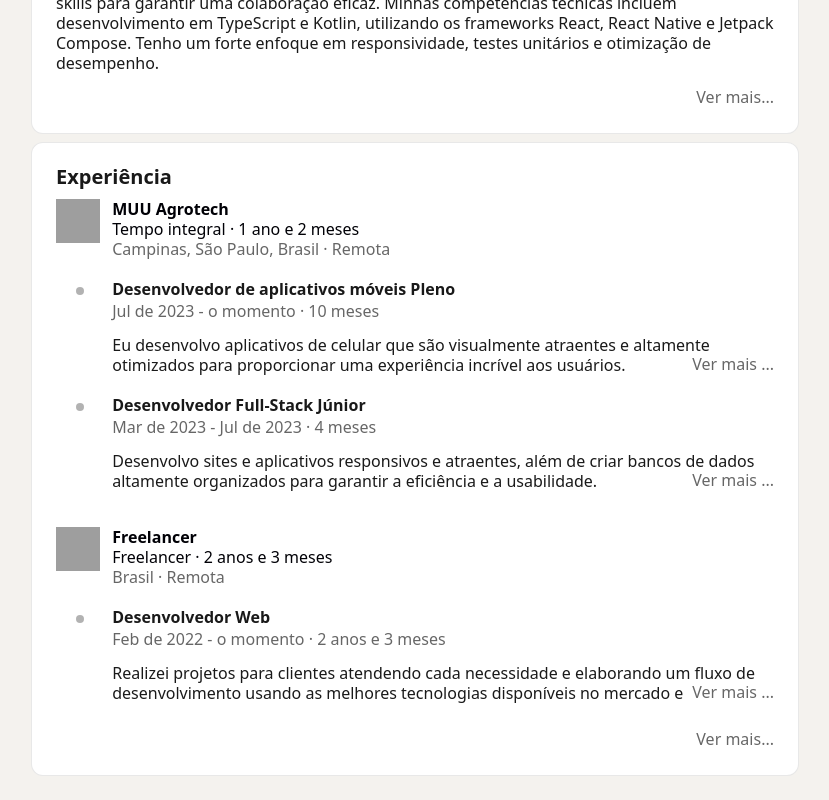
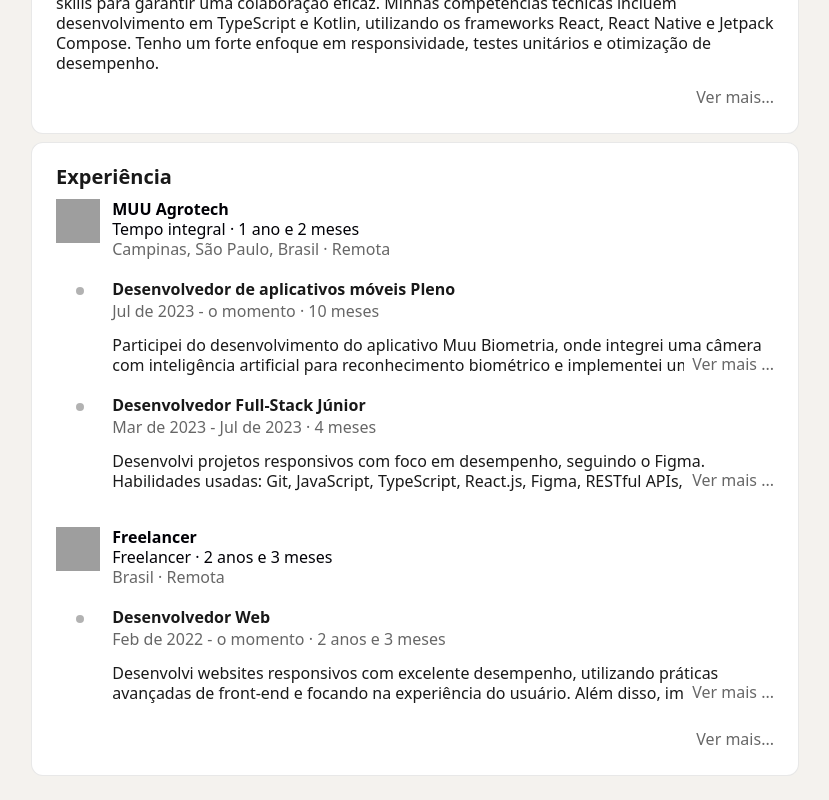
Before and after one commit to MateusHoffman/portfolio, a Next.js app: page / in a window 1280 px wide. Shown: the part 530-1330 px from the top of the page, without its empty margins (225-1054 px from the left). Built offline with nearby package versions, Linux system fonts and the light colour scheme; grey boxes are pictures that could not be loaded.

Commit message:
Updated description ExperienceData

```diff
--- a/src/data/local/ExperienceData.ts
+++ b/src/data/local/ExperienceData.ts
@@ -1,5 +1,5 @@
-import moment from 'moment';
-import { v4 as uuidv4 } from 'uuid';
+import moment from "moment";
+import { v4 as uuidv4 } from "uuid";
 
 interface Position {
   id: string;
@@ -33,9 +33,10 @@ export const experienceData: ExperienceData = {
       id: uuidv4(),
       company: "MUU Agrotech",
       jobType: "Tempo integral",
-      imgLogo: "https://media.licdn.com/dms/image/D4E0BAQGDIMF0chtozQ/company-logo_100_100/0/1691426534167?e=1724284800&v=beta&t=-TI6N0Wd9-4i2LEjWokI0QFkXmZ_v5DMbq-rStkXLaY",
+      imgLogo:
+        "https://media.licdn.com/dms/image/D4E0BAQGDIMF0chtozQ/company-logo_100_100/0/1691426534167?e=1724284800&v=beta&t=-TI6N0Wd9-4i2LEjWokI0QFkXmZ_v5DMbq-rStkXLaY",
       startDate: "13/03/2023",
-      endDate: moment().format('DD/MM/YYYY'),
+      endDate: moment().format("DD/MM/YYYY"),
       city: "Campinas",
       state: "São Paulo",
       country: "Brasil",
@@ -45,17 +46,17 @@ export const experienceData: ExperienceData = {
           id: uuidv4(),
           title: "Desenvolvedor de aplicativos móveis Pleno",
           startDate: "13/07/2023",
-          endDate: moment().format('DD/MM/YYYY'),
-          description:
-            "Eu desenvolvo aplicativos de celular que são visualmente atraentes e altamente otimizados para proporcionar uma experiência incrível aos usuários.",
+          endDate: moment().format("DD/MM/YYYY"),
+          description: `Participei do desenvolvimento do aplicativo Muu Biometria, onde integrei uma câmera com inteligência artificial para reconhecimento biométrico e implementei um mapa para cadastrar pastos em uma fazenda. Também contribuí para o aplicativo Muu Cargo, implementando um mapa com rotas otimizadas para minimizar o tempo de viagem e reduzir o impacto nos animais.
+          \nHabilidades usadas: Git, TypeScript, React Native, Realm...`,
         },
         {
           id: uuidv4(),
           title: "Desenvolvedor Full-Stack Júnior",
           startDate: "13/03/2023",
           endDate: "13/07/2023",
-          description:
-            "Desenvolvo sites e aplicativos responsivos e atraentes, além de criar bancos de dados altamente organizados para garantir a eficiência e a usabilidade.",
+          description: `Desenvolvi projetos responsivos com foco em desempenho, seguindo o Figma.
+          \nHabilidades usadas: Git, JavaScript, TypeScript, React.js, Figma, RESTful APIs, Jest, ContextAPI, Node, Express, NoSQL...`,
         },
       ],
     },
@@ -63,9 +64,10 @@ export const experienceData: ExperienceData = {
       id: uuidv4(),
       company: "Freelancer",
       jobType: "Freelancer",
-      imgLogo: "https://media.licdn.com/dms/image/D4D0BAQFSEbmwaeNAUw/company-logo_100_100/0/1683928977056/liberoprofessionista_logo?e=1724284800&v=beta&t=B1k2uW3Cx-fYB5q15_7DFYLjnpNsWj8zV31BoHN9PVE",
+      imgLogo:
+        "https://media.licdn.com/dms/image/D4D0BAQFSEbmwaeNAUw/company-logo_100_100/0/1683928977056/liberoprofessionista_logo?e=1724284800&v=beta&t=B1k2uW3Cx-fYB5q15_7DFYLjnpNsWj8zV31BoHN9PVE",
       startDate: "01/02/2022",
-      endDate: moment().format('DD/MM/YYYY'),
+      endDate: moment().format("DD/MM/YYYY"),
       city: null,
       state: null,
       country: "Brasil",
@@ -75,9 +77,9 @@ export const experienceData: ExperienceData = {
           id: uuidv4(),
           title: "Desenvolvedor Web",
           startDate: "01/02/2022",
-          endDate: moment().format('DD/MM/YYYY'),
-          description:
-            "Realizei projetos para clientes atendendo cada necessidade e elaborando um fluxo de desenvolvimento usando as melhores tecnologias disponíveis no mercado e versionando todas aplicações com o Git.",
+          endDate: moment().format("DD/MM/YYYY"),
+          description: `Desenvolvi websites responsivos com excelente desempenho, utilizando práticas avançadas de front-end e focando na experiência do usuário. Além disso, implementei APIs RESTful robustas e desenvolvi algoritmos eficientes para processamento de dados.
+          \nHabilidades usadas: Git, JavaScript, TypeScript, React.js, Next.js, TaildWind, RESTful APIs, Jest, React Testing Library, Redux, ContextAPI, Node, Express, SQL, NoSQL, Docker, Docker compose, Dockerfile...`,
         },
       ],
     },
```
